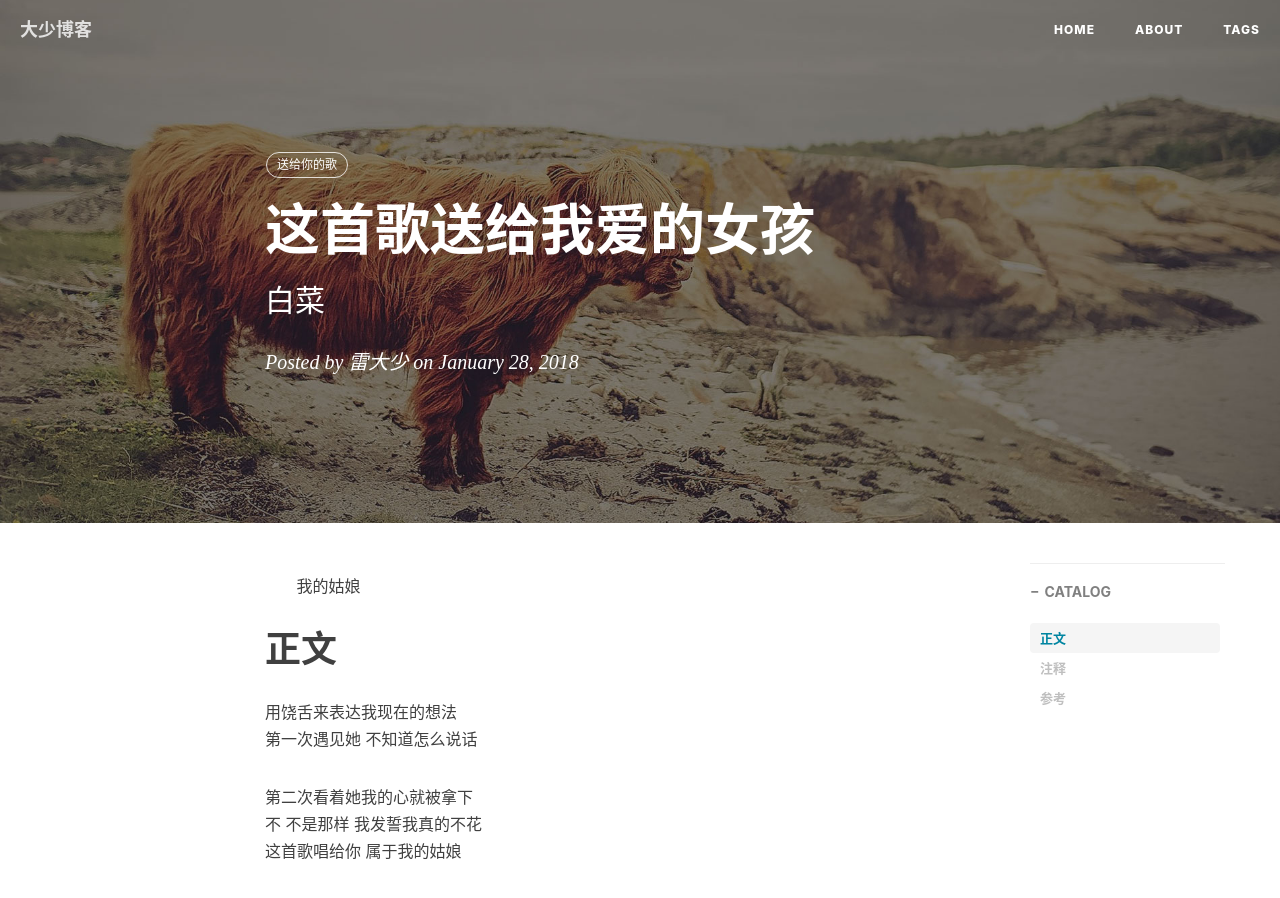
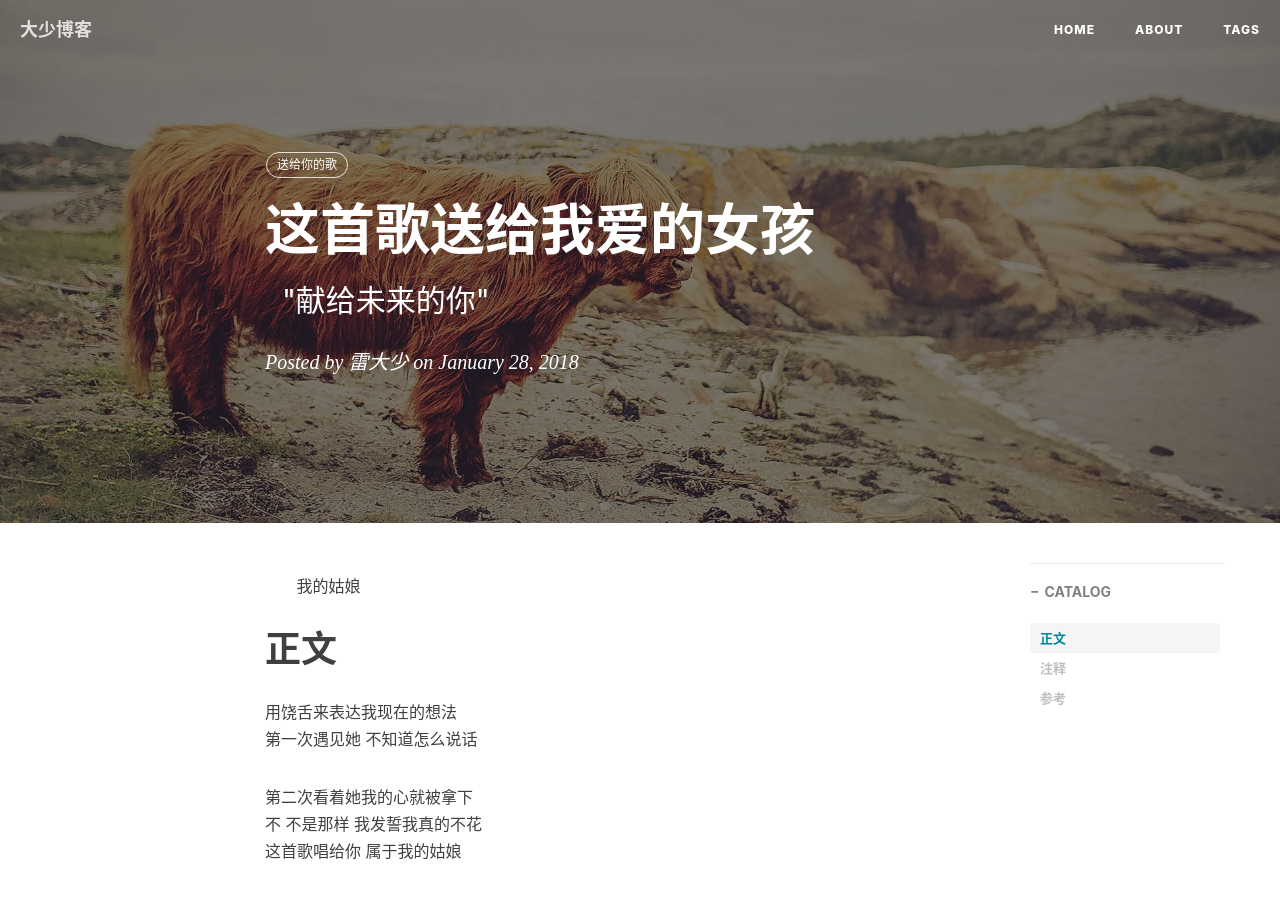
Before and after one commit to 1leidashao/1leidashao.github.io, a Jekyll site: the page built from _posts/2018-1-27-dashaodiyipianwengzhan2.markdown, in a window 1280 px wide and 900 px high. Built offline with Jekyll 4.4.1, drawn with Linux system fonts in a browser that asks for light colours; nearby versions of some CDN libraries; comment, search, counter and statistics services are not loaded.

Commit message:
Update 2018-1-27-dashaodiyipianwengzhan2.markdown

```diff
--- a/_posts/2018-1-27-dashaodiyipianwengzhan2.markdown
+++ b/_posts/2018-1-27-dashaodiyipianwengzhan2.markdown
@@ -1,7 +1,7 @@
 ---
 layout:     post
 title:      "这首歌送给我爱的女孩"
-subtitle:   "白菜"
+subtitle:   "献给未来的你"
 date:       2018-1-28 11:01:00
 author:     "雷大少"
 header-img: "img/contact-bg.jpg"
```
